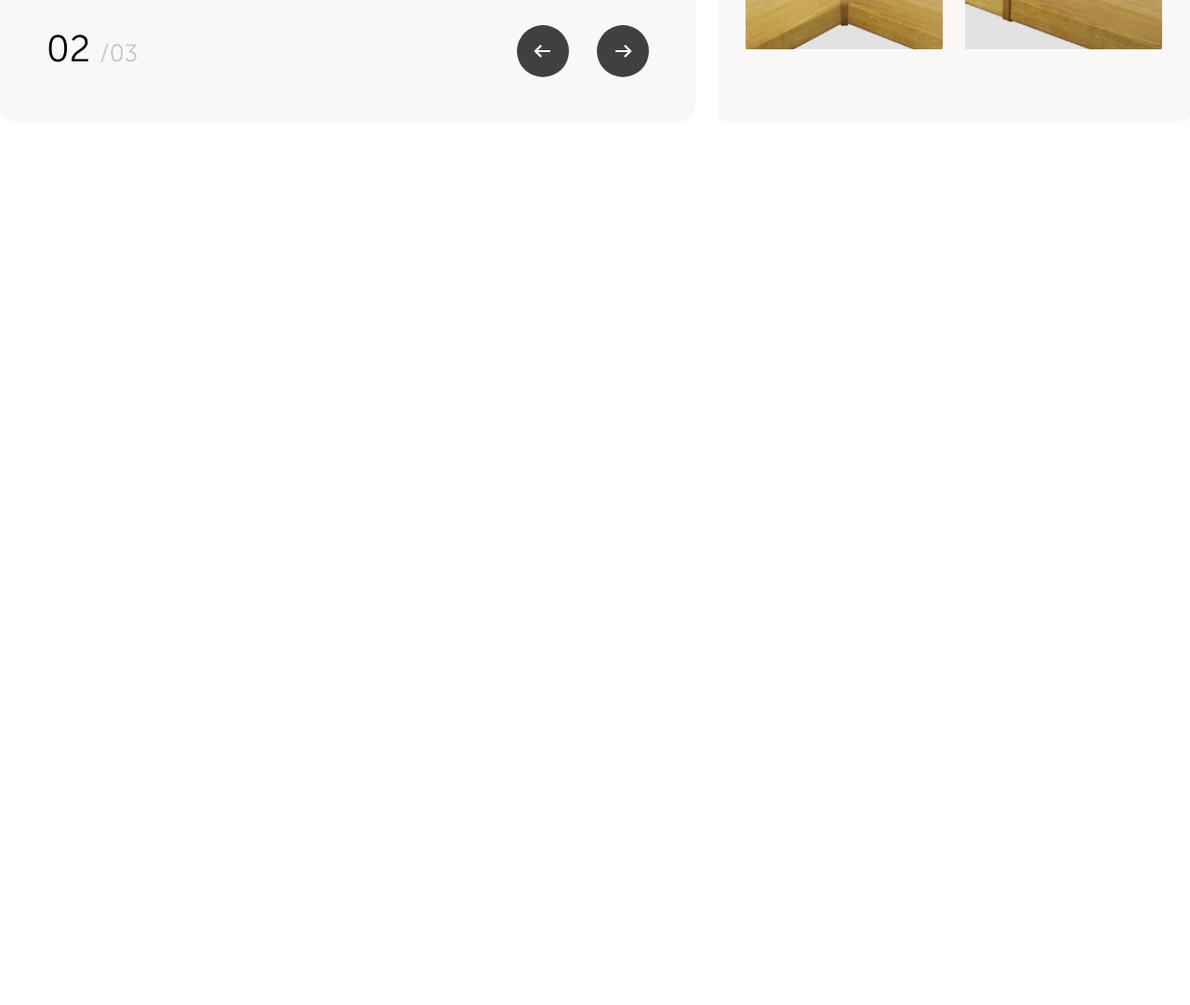
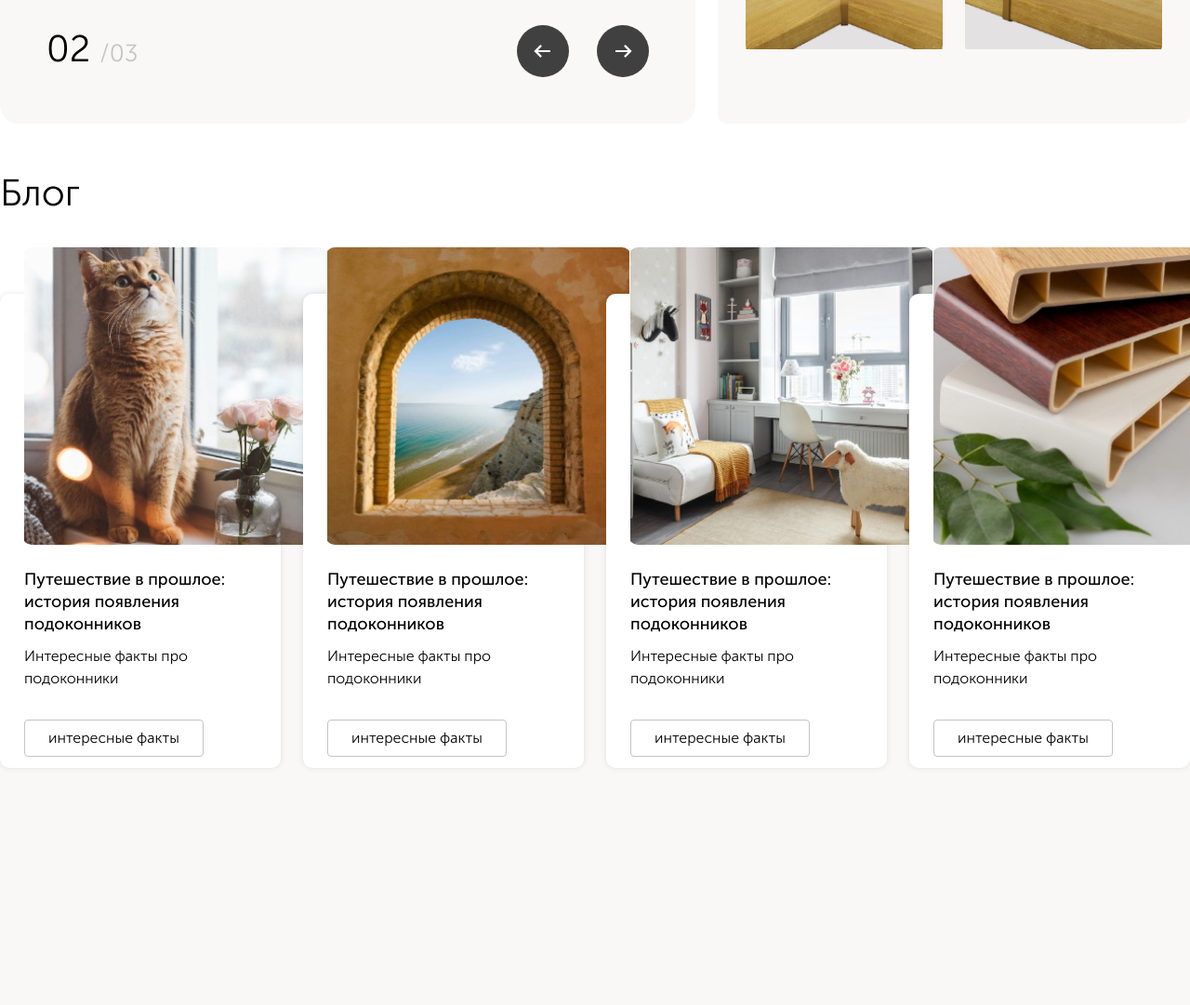
Before and after one commit to hakirospy/window_sills, a plain HTML site: page index.html in a window 1280 px wide. Shown: the part 3737-4818 px from the top of the page at 93% size. Before the commit the page ends 3870 px from the top, so only its background shows below. Drawn offline with Linux system fonts and the light colour scheme.

Commit message:
add blog

```diff
--- a/index.html
+++ b/index.html
@@ -441,7 +441,62 @@
 
     </div>
   </section>
+<section class="main_blog">
+<div class="alcohol_block">
 
+<div class="title">Блог</div>
+<div class="slider_cart_blog">
+
+<div class="item">
+
+<div class="content">
+  <div class="image"><img src="./img/foto_blog1.png" alt=""></div>
+  <div class="title_cart">Путешествие в прошлое: история появления подоконников</div>
+  <div class="text_descr">Интересные факты про подоконники</div>
+  <div class="button">интересные факты</div>
+</div>
+</div>
+
+
+<div class="item">
+
+  <div class="content">
+  <div class="image"><img src="./img/foto_blog2.png" alt=""></div>
+  <div class="title_cart">Путешествие в прошлое: история появления подоконников</div>
+  <div class="text_descr">Интересные факты про подоконники</div>
+  <div class="button">интересные факты</div>
+</div>
+</div>
+
+
+<div class="item">
+  <div class="content">
+
+  <div class="image"><img src="./img/foto_blog3.png" alt=""></div>
+  <div class="title_cart">Путешествие в прошлое: история появления подоконников</div>
+  <div class="text_descr">Интересные факты про подоконники</div>
+  <div class="button">интересные факты</div>
+</div>
+</div>
+
+
+<div class="item">
+
+  <div class="content">
+  <div class="image"><img src="./img/foto_blog4.png" alt=""></div>
+  <div class="title_cart">Путешествие в прошлое: история появления подоконников</div>
+  <div class="text_descr">Интересные факты про подоконники</div>
+  <div class="button">интересные факты</div>
+</div>
+</div>
+
+
+
+</div>
+</div>
+
+
+</section>
 
 
 </body>
--- a/sass/style.sass
+++ b/sass/style.sass
@@ -828,3 +828,52 @@ header
                     align-items: center
                     img
                         height: 100%
+.main_blog
+    background-color: #F9F8F7
+    display: grid
+    grid-template-columns: minmax(1000px, 1572px)
+    justify-content: center
+    margin-top: 300px
+    .alcohol_block
+        position: relative
+        top: -255px
+        .title
+            font-size: 40px
+            line-height: 58px
+            margin-bottom: 80px
+
+        .slider_cart_blog
+            display: grid
+            grid-template-columns: repeat(4, minmax(280px, 375px))
+            column-gap: 24px
+            position: relative
+            .item
+                background: #FFFFFF
+                box-shadow: 0px 0px 6px rgba(0, 0, 0, 0.1)
+                border-radius: 10px
+                padding: 30px 26px
+                position: relative
+                height: 450px
+                .content
+                    position: relative
+                    top: -80px
+                    .title_cart
+                        font-family: 'Museo Sans Cyrl 500'
+                        font-style: normal
+                        font-weight: 400
+                        font-size: 18px
+                        line-height: 24px
+                        margin-top: 25px
+                    .text_descr
+                        font-weight: 300
+                        font-size: 16px
+                        line-height: 24px
+                        height: 80px
+                        margin-top: 11px
+                    .button
+                        font-size: 16px
+                        line-height: 24px
+                        border: 1px solid #C4C4C4
+                        border-radius: 4px
+                        padding: 7px 25px
+                        width: max-content
```
Also changed, not shown: img/foto_blog1.png (added), img/foto_blog2.png (added), img/foto_blog3.png (added), img/foto_blog4.png (added), sass/style.css, 1 other file.
